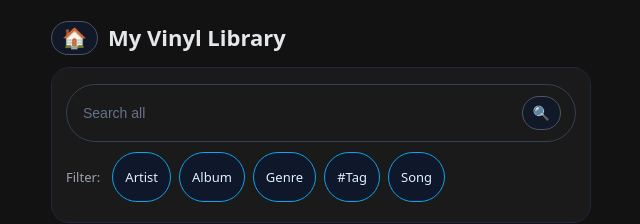
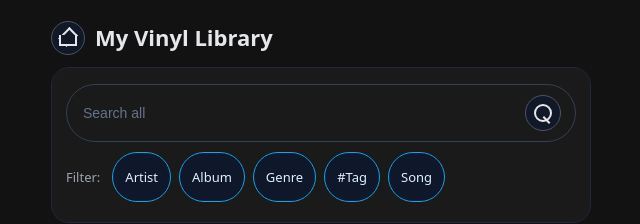
Before and after one commit to Kimtimist/dev1, a plain HTML site: page index.html in a window 1280 px wide. Shown: the top 224 px of the page, without its empty margins (319-959 px from the left). Drawn offline with Linux system fonts and the light colour scheme.

Commit message:
Update index.html

```diff
--- a/index.html
+++ b/index.html
@@ -28,17 +28,40 @@
       margin-bottom: 12px;
     }
 .home-icon-button {
+  position: relative;
   border-radius: 999px;
   border: 1px solid #4b5563;
   background: #111827;
-      color: #e5e7eb;
-      font-size: 20px;
   cursor: pointer;
   padding: 6px 10px;
-      line-height: 1;
+  width: 34px;
+  height: 34px;
   display: inline-flex;
   align-items: center;
   justify-content: center;
+}
+
+/* 지붕 */
+.home-icon-button::before {
+  content: "";
+  width: 14px;
+  height: 14px;
+  border: 2px solid #e5e7eb;
+  border-bottom: none;
+  transform: rotate(45deg);
+  margin-bottom: 2px;
+}
+
+/* 집 몸통 */
+.home-icon-button::after {
+  content: "";
+  position: absolute;
+  bottom: 8px;
+  width: 14px;
+  height: 9px;
+  background: #111827;
+  border: 2px solid #e5e7eb;
+  border-top: none;
 }
     h1 {
       font-size: 22px;
@@ -81,18 +104,37 @@
       color: #64748b;
     }
     .search-button {
+  position: relative;
   border-radius: 999px;
   border: 1px solid #4b5563;
   background: #111827;
-      color: #e5e7eb;
-      font-size: 14px;
   cursor: pointer;
-      padding: 6px 10px;
-      min-width: 34px;
-      min-height: 34px;
+  width: 36px;   /* 검색창 높이에 맞춰 약간 키움 */
+  height: 36px;
   display: inline-flex;
   align-items: center;
   justify-content: center;
+}
+
+/* 렌즈(동그라미) */
+.search-button::before {
+  content: "";
+  width: 14px;
+  height: 14px;
+  border-radius: 999px;
+  border: 2px solid #e5e7eb;
+}
+
+/* 손잡이 */
+.search-button::after {
+  content: "";
+  position: absolute;
+  width: 9px;
+  height: 2px;
+  background: #e5e7eb;
+  transform: rotate(45deg);
+  right: 9px;
+  bottom: 9px;
 }
 
     /* 필터 버튼: 한 줄 스크롤 + filter: 라벨 */
@@ -272,6 +314,7 @@
     }
     .page-btn,
     .page-num {
+      margin: 0 2px;
       width: 34px;
       height: 34px;
       border-radius: 999px;
@@ -411,7 +454,7 @@
   <div class="page">
     <!-- 헤더: 집 아이콘 + 타이틀 -->
     <div class="header-row">
-      <button id="homeButton" class="home-icon-button" aria-label="Home">🏠</button>
+      <button id="homeButton" class="home-icon-button" aria-label="Home"></button>
       <h1>My Vinyl Library</h1>
     </div>
 
@@ -424,7 +467,7 @@
             class="search-input"
             placeholder="Search all"
           />
-          <button id="searchButton" class="search-button">🔍</button>
+          <button id="searchButton" class="search-button" aria-label="Search"></button>
         </div>
         <div class="filter-row">
           <span class="filter-label">Filter:</span>
```
Lines whose indentation alone changed are shown as unchanged.
